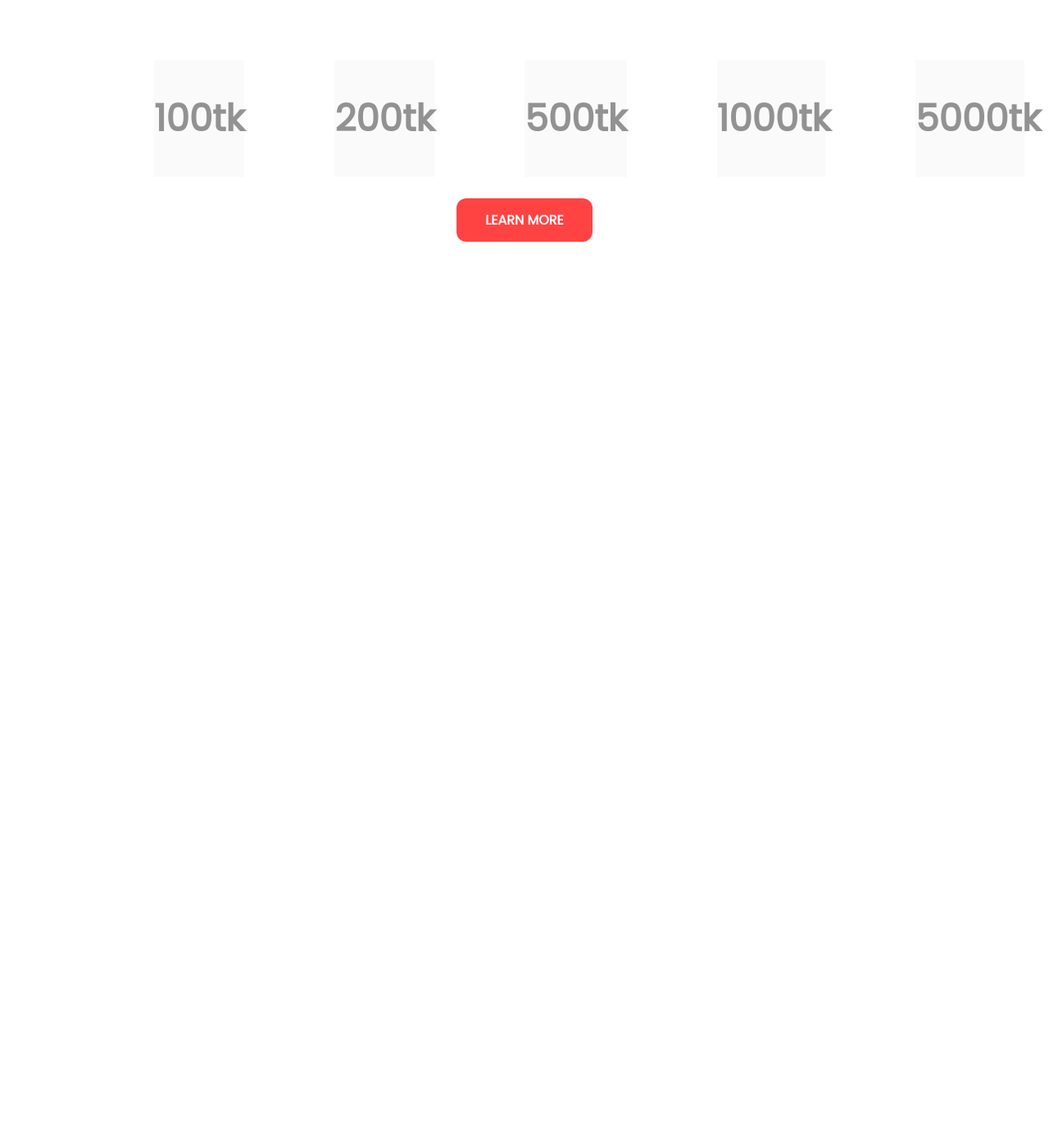
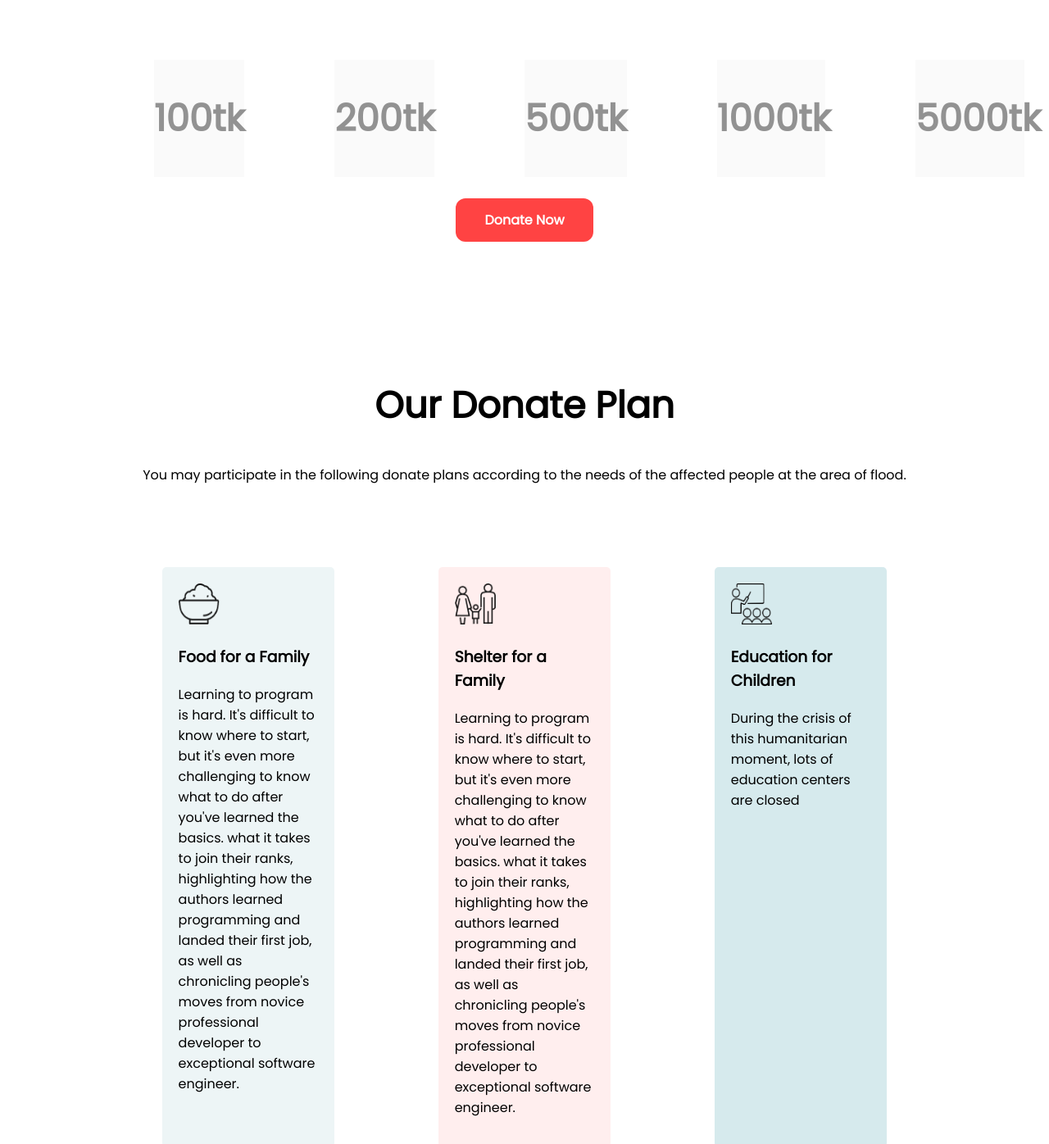
Before and after one commit to RupnaPro/Donate-for-Humanity, a plain HTML site: page index.html in a window 1280 px wide. Shown: the part 1481-2877 px from the top of the page at 82% size. Before the commit the page ends 1776 px from the top, so only its background shows below. Drawn offline with Linux system fonts and the light colour scheme.

Commit message:
donate plan

```diff
--- a/index.html
+++ b/index.html
@@ -45,10 +45,31 @@
             </div>
         </div>
         <div>
-            <a class="link-button" target="_blank" rel="noopener noreferrer" href="https://www.linkedin.com/in/anup-nokrek/"><b>  LEARN MORE  </b></a>
+            <a class="link-button" target="_blank" rel="noopener noreferrer" href="https://www.linkedin.com/in/anup-nokrek/"><b> Donate Now </b></a>
         </div>
     </section>
+    <section class="donate-plan">
+        <h2>Our Donate Plan</h2>
+        <p style="text-align:center"> You may participate in the following donate plans according to the needs of the affected people at the area of flood.</p>
+        <div class="flexible-container">
+            <div id="donate-item1">
+                <img src="icons/food.png" width="50px" height="50px" alt="food">
+                <h3>Food for a Family</h3>
+                <p>Learning to program is hard. It's difficult to know where to start, but it's even more challenging to know what to do after you've learned the basics. what it takes to join their ranks, highlighting how the authors learned programming and landed their first job, as well as chronicling people's moves from novice professional developer to exceptional software engineer.</p>
+            </div>
+            <div id="donate-item2">
+                <img src="icons/shelter.png" width="50px" height="50px" alt="shelter">
+                <h3>Shelter for a Family</h3>
+                <p>Learning to program is hard. It's difficult to know where to start, but it's even more challenging to know what to do after you've learned the basics. what it takes to join their ranks, highlighting how the authors learned programming and landed their first job, as well as chronicling people's moves from novice professional developer to exceptional software engineer.</p>
+            </div>
+            <div id="donate-item3">
+                 <img src="icons/edu2.png" width="50px" height="50px" alt="education">
+                 <h3>Education for Children</h3>
+                 <p>During the crisis of this humanitarian moment, lots of education centers are closed</p>
+            </div>
+        </div>
 
+    </section>
 
 </body>
 </html>
--- a/style.css
+++ b/style.css
@@ -7,6 +7,8 @@ h1{
 }
 h2{
     font-size: 45px;
+    text-align: center;
+    font-weight:900;
 }
 .top-banner{
     color: white;
@@ -49,3 +51,39 @@ h2{
     margin-left: 100px;
     margin-bottom: 40px;
 }
+.donate-plan{
+    margin-top: 180px;
+}
+.flexible-container{
+    display: flex;
+    margin-bottom: 150px;
+    margin-top: 100px;
+
+}
+#donate-item1{
+    width: 80%;
+    margin-left: 15%;
+    margin-right: 5%;
+    padding: 20px;
+    border-radius: 8px;
+    background: rgba(79, 157, 166, 0.1);
+    border-radius: 5px;
+}
+#donate-item2{
+    width: 80%;
+    margin-left: 5%;
+    margin-right: 5%;
+    padding: 20px;
+    border-radius: 8px;
+    background: rgba(255, 89, 89, 0.1);
+    border-radius: 5px;
+}
+#donate-item3{
+    width: 80%;
+    margin-left: 5%;
+    margin-right: 15%;
+    padding: 20px;
+    border-radius: 8px;
+    background: rgba(53, 152, 163, 0.2);
+    border-radius: 5px;
+}
```
Also changed, not shown: icons/edu2.png (added).
